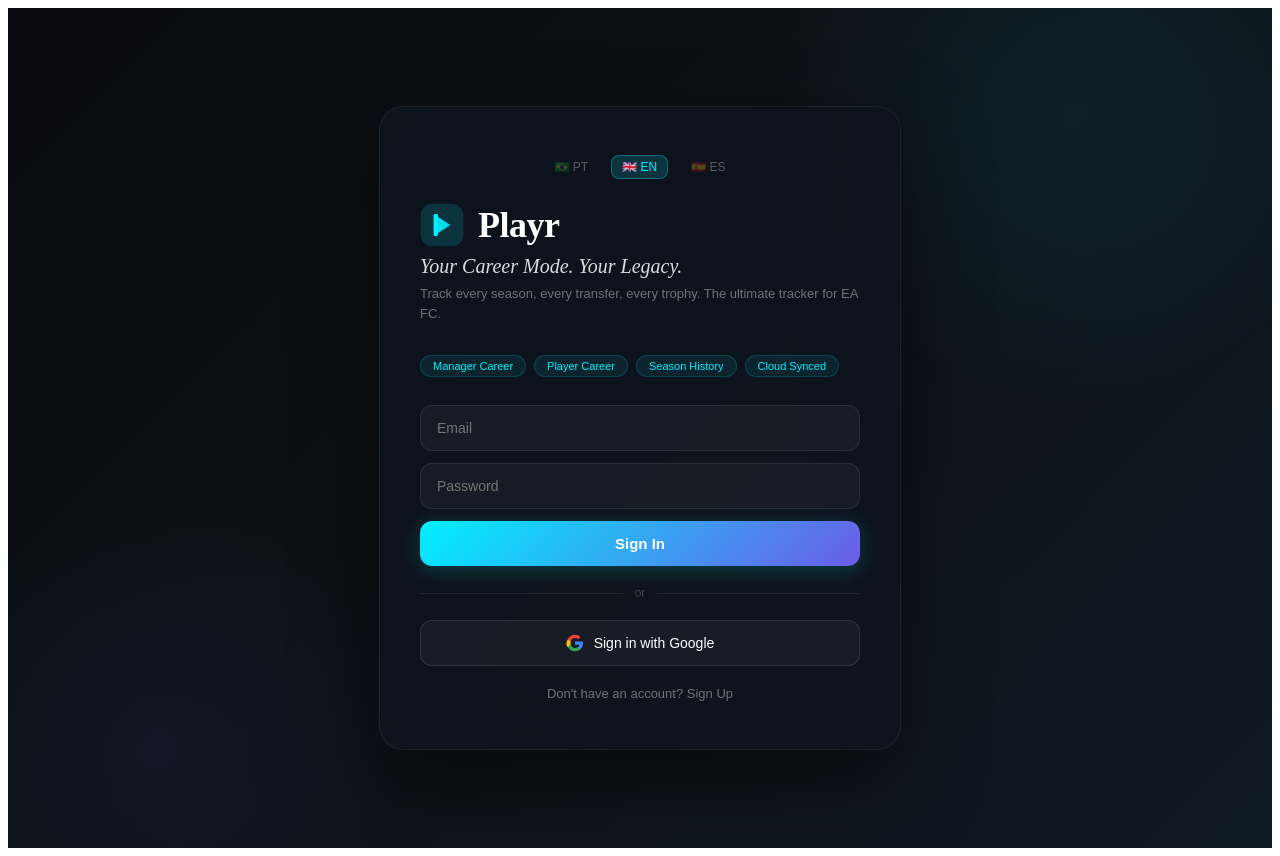
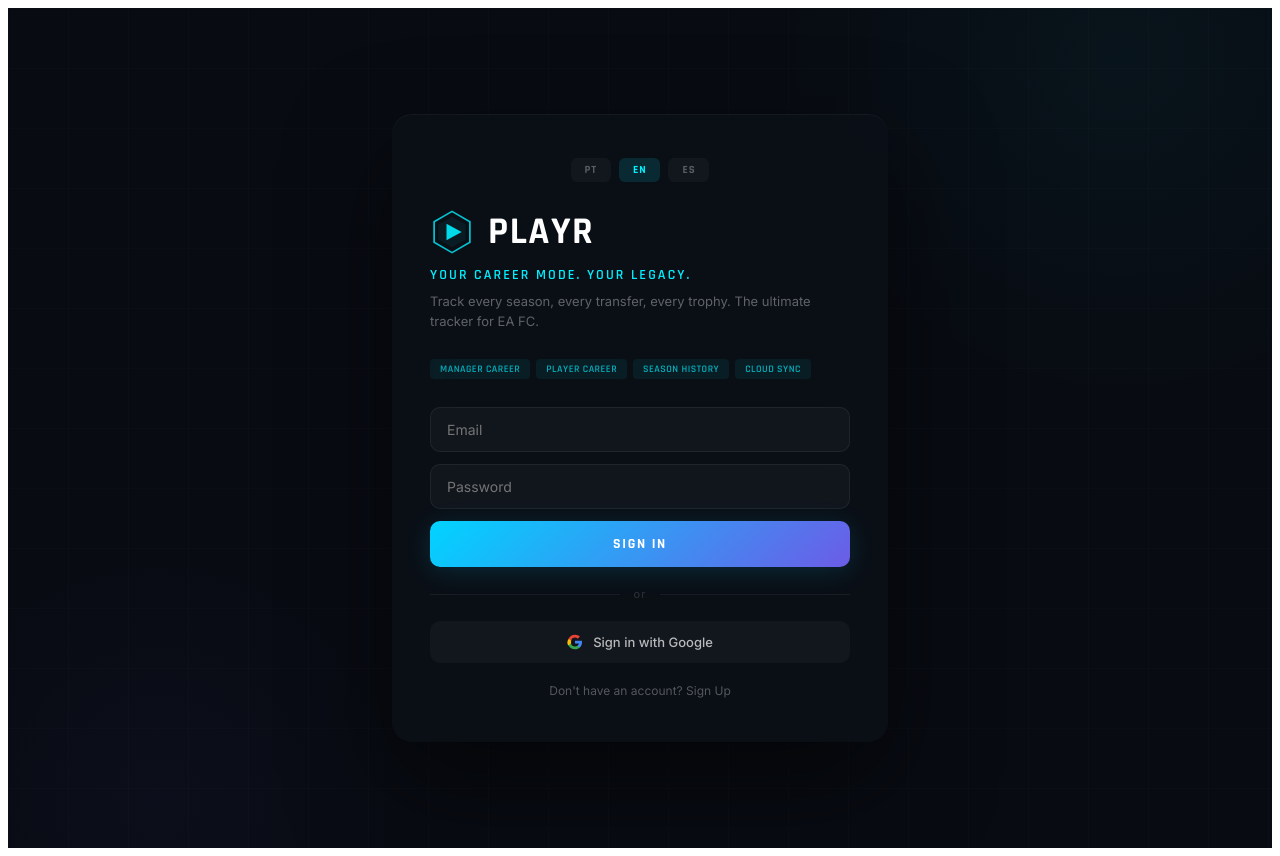
Before and after one commit to LeoSetto/playr, a React (Vite) app: page / in a window 1280 px wide. Built offline with nearby package versions, Linux system fonts and the light colour scheme; no server answers.

Commit message:
Update AuthProvider.jsx

```diff
--- a/AuthProvider.jsx
+++ b/AuthProvider.jsx
@@ -1,4 +1,4 @@
-// src/AuthProvider.jsx
+// AuthProvider.jsx
 import React, { createContext, useContext, useState, useEffect, useCallback } from 'react';
 import {
   onAuthStateChanged,
@@ -14,74 +14,55 @@
 const AuthContext = createContext(null);
 export const useAuth = () => useContext(AuthContext);
 
-/* ─── i18n for login screen ─── */
 const loginTexts = {
   'pt-BR': {
-    tagline: 'Seu Modo Carreira. Sua História.',
+    tagline: 'SEU MODO CARREIRA. SUA HISTÓRIA.',
     subtitle: 'Registre cada temporada, cada transferência, cada troféu. O tracker definitivo para EA FC.',
-    email: 'Email',
-    password: 'Senha',
-    login: 'Entrar',
-    register: 'Criar conta',
-    google: 'Entrar com Google',
-    or: 'ou',
-    toggle_register: 'Não tem conta? Cadastre-se',
-    toggle_login: 'Já tem conta? Entrar',
+    email: 'Email', password: 'Senha', login: 'ENTRAR', register: 'CRIAR CONTA',
+    google: 'Entrar com Google', or: 'ou',
+    toggle_register: 'Não tem conta? Cadastre-se', toggle_login: 'Já tem conta? Entrar',
     name: 'Seu nome',
-    error_email: 'Email inválido',
-    error_password: 'Senha deve ter 6+ caracteres',
-    features: ['Modo Carreira Treinador', 'Modo Carreira Jogador', 'Histórico de Temporadas', 'Nuvem Sincronizada']
+    features: ['Carreira Treinador', 'Carreira Jogador', 'Histórico de Temporadas', 'Cloud Sync']
   },
   en: {
-    tagline: 'Your Career Mode. Your Legacy.',
+    tagline: 'YOUR CAREER MODE. YOUR LEGACY.',
     subtitle: 'Track every season, every transfer, every trophy. The ultimate tracker for EA FC.',
-    email: 'Email',
-    password: 'Password',
-    login: 'Sign In',
-    register: 'Create Account',
-    google: 'Sign in with Google',
-    or: 'or',
-    toggle_register: "Don't have an account? Sign Up",
-    toggle_login: 'Already have an account? Sign In',
+    email: 'Email', password: 'Password', login: 'SIGN IN', register: 'CREATE ACCOUNT',
+    google: 'Sign in with Google', or: 'or',
+    toggle_register: "Don't have an account? Sign Up", toggle_login: 'Already have an account? Sign In',
     name: 'Your name',
-    error_email: 'Invalid email',
-    error_password: 'Password must be 6+ characters',
-    features: ['Manager Career', 'Player Career', 'Season History', 'Cloud Synced']
+    features: ['Manager Career', 'Player Career', 'Season History', 'Cloud Sync']
   },
   es: {
-    tagline: 'Tu Modo Carrera. Tu Legado.',
+    tagline: 'TU MODO CARRERA. TU LEGADO.',
     subtitle: 'Registra cada temporada, cada fichaje, cada trofeo. El tracker definitivo para EA FC.',
-    email: 'Email',
-    password: 'Contraseña',
-    login: 'Iniciar Sesión',
-    register: 'Crear Cuenta',
-    google: 'Entrar con Google',
-    or: 'o',
-    toggle_register: '¿No tienes cuenta? Regístrate',
-    toggle_login: '¿Ya tienes cuenta? Inicia sesión',
+    email: 'Email', password: 'Contraseña', login: 'ENTRAR', register: 'CREAR CUENTA',
+    google: 'Entrar con Google', or: 'o',
+    toggle_register: '¿No tienes cuenta? Regístrate', toggle_login: '¿Ya tienes cuenta? Inicia sesión',
     name: 'Tu nombre',
-    error_email: 'Email inválido',
-    error_password: 'La contraseña debe tener 6+ caracteres',
-    features: ['Carrera Entrenador', 'Carrera Jugador', 'Historial de Temporadas', 'Sincronización en la nube']
+    features: ['Carrera Entrenador', 'Carrera Jugador', 'Historial Temporadas', 'Cloud Sync']
   }
 };
 
-/* ─── Playr Logo SVG ─── */
+/* ─── New Playr Logo — geometric/angular EA FC-inspired ─── */
 const PlayrLogo = ({ size = 48, color = '#00F0FF' }) => (
   <svg width={size} height={size} viewBox="0 0 64 64" fill="none" xmlns="http://www.w3.org/2000/svg">
     <defs>
       <linearGradient id="logoGrad" x1="0" y1="0" x2="64" y2="64">
         <stop offset="0%" stopColor={color} />
-        <stop offset="100%" stopColor="#6C5CE7" />
+        <stop offset="50%" stopColor="#6C5CE7" />
+        <stop offset="100%" stopColor={color} />
       </linearGradient>
+      <clipPath id="hexClip">
+        <polygon points="32,2 58,17 58,47 32,62 6,47 6,17" />
+      </clipPath>
     </defs>
-    <rect x="2" y="2" width="60" height="60" rx="16" fill="url(#logoGrad)" opacity="0.15" stroke={color} strokeWidth="2" />
-    <path d="M20 16 L44 32 L20 48 Z" fill={color} opacity="0.9" />
-    <rect x="20" y="16" width="6" height="32" rx="2" fill={color} />
+    <polygon points="32,2 58,17 58,47 32,62 6,47 6,17" fill="none" stroke="url(#logoGrad)" strokeWidth="2.5" opacity="0.8" />
+    <polygon points="32,10 52,21 52,43 32,54 12,43 12,21" fill={color} opacity="0.06" />
+    <polygon points="24,20 46,32 24,44" fill={color} opacity="0.9" />
   </svg>
 );
 
-/* ─── Login Screen Component ─── */
 function LoginScreen() {
   const [isRegister, setIsRegister] = useState(false);
   const [email, setEmail] = useState('');
@@ -118,208 +99,132 @@
   const handleGoogle = async () => {
     setError('');
     setLoading(true);
-    try {
-      await signInWithPopup(auth, googleProvider);
-    } catch (err) {
-      setError(err.message.replace('Firebase: ', '').replace(/\(auth\/.*\)/, ''));
-    }
+    try { await signInWithPopup(auth, googleProvider); }
+    catch (err) { setError(err.message.replace('Firebase: ', '').replace(/\(auth\/.*\)/, '')); }
     setLoading(false);
   };
 
-  const s = {
-    page: {
-      minHeight: '100vh',
-      display: 'flex',
-      alignItems: 'center',
-      justifyContent: 'center',
-      background: 'linear-gradient(135deg, #0a0a0f 0%, #0d1117 40%, #0f1923 100%)',
-      fontFamily: "'Outfit', sans-serif",
-      padding: '20px',
-      position: 'relative',
-      overflow: 'hidden',
-    },
-    bgOrb1: {
-      position: 'absolute', width: 600, height: 600, borderRadius: '50%',
-      background: 'radial-gradient(circle, rgba(0,240,255,0.06) 0%, transparent 70%)',
-      top: '-200px', right: '-100px', pointerEvents: 'none',
-    },
-    bgOrb2: {
-      position: 'absolute', width: 500, height: 500, borderRadius: '50%',
-      background: 'radial-gradient(circle, rgba(108,92,231,0.06) 0%, transparent 70%)',
-      bottom: '-150px', left: '-100px', pointerEvents: 'none',
-    },
-    card: {
-      background: 'rgba(15,20,30,0.85)',
-      backdropFilter: 'blur(40px)',
-      border: '1px solid rgba(255,255,255,0.06)',
-      borderRadius: 24,
-      padding: '48px 40px',
-      maxWidth: 440,
-      width: '100%',
-      position: 'relative',
-      zIndex: 1,
-      boxShadow: '0 32px 80px rgba(0,0,0,0.5)',
-    },
-    logoRow: {
-      display: 'flex', alignItems: 'center', gap: 14, marginBottom: 8,
-    },
-    brand: {
-      fontFamily: "'Playfair Display', serif",
-      fontSize: 36, fontWeight: 700, color: '#fff',
-      letterSpacing: '-0.5px',
-    },
-    tagline: {
-      fontFamily: "'Playfair Display', serif",
-      fontSize: 20, color: 'rgba(255,255,255,0.85)',
-      marginBottom: 6, fontStyle: 'italic', fontWeight: 400,
-    },
-    subtitle: {
-      fontSize: 13, color: 'rgba(255,255,255,0.4)',
-      lineHeight: 1.5, marginBottom: 32,
-    },
-    features: {
-      display: 'flex', flexWrap: 'wrap', gap: 8, marginBottom: 28,
-    },
-    badge: {
-      fontSize: 11, padding: '4px 12px', borderRadius: 20,
-      background: 'rgba(0,240,255,0.08)', color: '#00F0FF',
-      border: '1px solid rgba(0,240,255,0.15)', fontWeight: 500,
-    },
-    input: {
-      width: '100%', padding: '14px 16px', borderRadius: 12,
-      background: 'rgba(255,255,255,0.04)', border: '1px solid rgba(255,255,255,0.08)',
-      color: '#fff', fontSize: 14, fontFamily: "'Outfit', sans-serif",
-      outline: 'none', marginBottom: 12, boxSizing: 'border-box',
-      transition: 'border-color 0.2s',
-    },
-    btn: {
-      width: '100%', padding: '14px', borderRadius: 12,
-      background: 'linear-gradient(135deg, #00F0FF, #6C5CE7)',
-      color: '#fff', fontSize: 15, fontWeight: 600,
-      border: 'none', cursor: 'pointer',
-      fontFamily: "'Outfit', sans-serif",
-      transition: 'transform 0.15s, box-shadow 0.15s',
-      boxShadow: '0 4px 20px rgba(0,240,255,0.2)',
-    },
-    divider: {
-      display: 'flex', alignItems: 'center', gap: 12,
-      margin: '20px 0', color: 'rgba(255,255,255,0.2)', fontSize: 12,
-    },
-    line: { flex: 1, height: 1, background: 'rgba(255,255,255,0.08)' },
-    googleBtn: {
-      width: '100%', padding: '13px', borderRadius: 12,
-      background: 'rgba(255,255,255,0.04)',
-      border: '1px solid rgba(255,255,255,0.1)',
-      color: '#fff', fontSize: 14, fontWeight: 500,
-      cursor: 'pointer', fontFamily: "'Outfit', sans-serif",
-      display: 'flex', alignItems: 'center', justifyContent: 'center', gap: 10,
-      transition: 'background 0.2s',
-    },
-    toggle: {
-      textAlign: 'center', marginTop: 20, fontSize: 13,
-      color: 'rgba(255,255,255,0.4)', cursor: 'pointer',
-    },
-    error: {
-      background: 'rgba(255,60,60,0.1)', border: '1px solid rgba(255,60,60,0.2)',
-      borderRadius: 10, padding: '10px 14px', fontSize: 13,
-      color: '#ff6b6b', marginBottom: 16,
-    },
-    langRow: {
-      display: 'flex', justifyContent: 'center', gap: 12,
-      marginBottom: 24,
-    },
-    langBtn: (active) => ({
-      fontSize: 12, padding: '4px 10px', borderRadius: 8,
-      background: active ? 'rgba(0,240,255,0.15)' : 'transparent',
-      color: active ? '#00F0FF' : 'rgba(255,255,255,0.3)',
-      border: active ? '1px solid rgba(0,240,255,0.3)' : '1px solid transparent',
-      cursor: 'pointer', fontFamily: "'Outfit', sans-serif",
-    }),
-  };
+  return (
+    <div style={{
+      minHeight: '100vh', display: 'flex', alignItems: 'center', justifyContent: 'center',
+      background: '#080b12', fontFamily: "'Inter', sans-serif", padding: 20,
+      position: 'relative', overflow: 'hidden',
+    }}>
+      {/* Background effects */}
+      <div style={{ position: 'absolute', width: 700, height: 700, borderRadius: '50%', background: 'radial-gradient(circle, rgba(0,240,255,0.04) 0%, transparent 70%)', top: -300, right: -200, pointerEvents: 'none' }} />
+      <div style={{ position: 'absolute', width: 500, height: 500, borderRadius: '50%', background: 'radial-gradient(circle, rgba(108,92,231,0.04) 0%, transparent 70%)', bottom: -200, left: -100, pointerEvents: 'none' }} />
+      {/* Subtle grid lines */}
+      <div style={{ position: 'absolute', inset: 0, backgroundImage: 'linear-gradient(rgba(255,255,255,0.012) 1px, transparent 1px), linear-gradient(90deg, rgba(255,255,255,0.012) 1px, transparent 1px)', backgroundSize: '60px 60px', pointerEvents: 'none' }} />
 
-  return (
-    <div style={s.page}>
-      <div style={s.bgOrb1} />
-      <div style={s.bgOrb2} />
-      <div style={s.card}>
-        <div style={s.langRow}>
-          {['pt-BR', 'en', 'es'].map(l => (
-            <button key={l} style={s.langBtn(lang === l)} onClick={() => setLang(l)}>
-              {l === 'pt-BR' ? '🇧🇷 PT' : l === 'en' ? '🇬🇧 EN' : '🇪🇸 ES'}
-            </button>
+      <div style={{
+        background: 'rgba(12,16,24,0.9)', backdropFilter: 'blur(40px)',
+        borderRadius: 20, padding: '44px 38px', maxWidth: 420, width: '100%',
+        position: 'relative', zIndex: 1,
+        boxShadow: '0 40px 100px rgba(0,0,0,0.5), inset 0 1px 0 rgba(255,255,255,0.04)',
+        border: 'none',
+      }}>
+        {/* Language selector */}
+        <div style={{ display: 'flex', justifyContent: 'center', gap: 8, marginBottom: 28 }}>
+          {[['pt-BR', 'PT'], ['en', 'EN'], ['es', 'ES']].map(([code, label]) => (
+            <button key={code} onClick={() => setLang(code)} style={{
+              fontSize: 11, padding: '5px 14px', borderRadius: 6,
+              background: lang === code ? 'rgba(0,240,255,0.12)' : 'rgba(255,255,255,0.03)',
+              color: lang === code ? '#00F0FF' : 'rgba(255,255,255,0.3)',
+              border: 'none', cursor: 'pointer', fontFamily: "'Rajdhani', sans-serif",
+              fontWeight: 700, letterSpacing: '0.08em', transition: 'all 0.15s',
+            }}>{label}</button>
           ))}
         </div>
 
-        <div style={s.logoRow}>
+        {/* Logo + Brand */}
+        <div style={{ display: 'flex', alignItems: 'center', gap: 14, marginBottom: 6 }}>
           <PlayrLogo size={44} />
-          <span style={s.brand}>Playr</span>
-        </div>
-        <div style={s.tagline}>{t.tagline}</div>
-        <div style={s.subtitle}>{t.subtitle}</div>
-
-        <div style={s.features}>
-          {t.features.map((f, i) => <span key={i} style={s.badge}>{f}</span>)}
+          <span style={{
+            fontFamily: "'Rajdhani', sans-serif", fontSize: 38, fontWeight: 700,
+            color: '#fff', letterSpacing: '0.04em', lineHeight: 1,
+          }}>PLAYR</span>
         </div>
 
-        {error && <div style={s.error}>{error}</div>}
+        <div style={{
+          fontFamily: "'Rajdhani', sans-serif", fontSize: 14, fontWeight: 600,
+          color: '#00F0FF', letterSpacing: '0.15em', marginBottom: 8, marginTop: 12,
+        }}>{t.tagline}</div>
+
+        <div style={{ fontSize: 13, color: 'rgba(255,255,255,0.35)', lineHeight: 1.5, marginBottom: 28 }}>
+          {t.subtitle}
+        </div>
+
+        {/* Feature badges */}
+        <div style={{ display: 'flex', flexWrap: 'wrap', gap: 6, marginBottom: 28 }}>
+          {t.features.map((f, i) => (
+            <span key={i} style={{
+              fontSize: 10, padding: '4px 10px', borderRadius: 4,
+              background: 'rgba(0,240,255,0.06)', color: 'rgba(0,240,255,0.7)',
+              fontWeight: 600, fontFamily: "'Rajdhani', sans-serif",
+              letterSpacing: '0.05em', textTransform: 'uppercase',
+            }}>{f}</span>
+          ))}
+        </div>
+
+        {error && (
+          <div style={{
+            background: 'rgba(255,60,60,0.08)', borderRadius: 8,
+            padding: '10px 14px', fontSize: 13, color: '#ff6b6b', marginBottom: 16,
+            borderLeft: '3px solid #ff6b6b',
+          }}>{error}</div>
+        )}
 
         <form onSubmit={handleEmail}>
           {isRegister && (
-            <input
-              style={s.input}
-              placeholder={t.name}
-              value={name}
+            <input style={inputStyle} placeholder={t.name} value={name}
               onChange={e => setName(e.target.value)}
-              onFocus={e => e.target.style.borderColor = 'rgba(0,240,255,0.4)'}
-              onBlur={e => e.target.style.borderColor = 'rgba(255,255,255,0.08)'}
+              onFocus={e => { e.target.style.borderColor = 'rgba(0,240,255,0.3)'; e.target.style.background = 'rgba(0,240,255,0.04)'; }}
+              onBlur={e => { e.target.style.borderColor = 'rgba(255,255,255,0.06)'; e.target.style.background = 'rgba(255,255,255,0.03)'; }}
             />
           )}
-          <input
-            style={s.input}
-            type="email"
-            placeholder={t.email}
-            value={email}
-            onChange={e => setEmail(e.target.value)}
-            required
-            onFocus={e => e.target.style.borderColor = 'rgba(0,240,255,0.4)'}
-            onBlur={e => e.target.style.borderColor = 'rgba(255,255,255,0.08)'}
+          <input style={inputStyle} type="email" placeholder={t.email} value={email}
+            onChange={e => setEmail(e.target.value)} required
+            onFocus={e => { e.target.style.borderColor = 'rgba(0,240,255,0.3)'; e.target.style.background = 'rgba(0,240,255,0.04)'; }}
+            onBlur={e => { e.target.style.borderColor = 'rgba(255,255,255,0.06)'; e.target.style.background = 'rgba(255,255,255,0.03)'; }}
           />
-          <input
-            style={s.input}
-            type="password"
-            placeholder={t.password}
-            value={password}
-            onChange={e => setPassword(e.target.value)}
-            required
-            minLength={6}
-            onFocus={e => e.target.style.borderColor = 'rgba(0,240,255,0.4)'}
-            onBlur={e => e.target.style.borderColor = 'rgba(255,255,255,0.08)'}
+          <input style={inputStyle} type="password" placeholder={t.password} value={password}
+            onChange={e => setPassword(e.target.value)} required minLength={6}
+            onFocus={e => { e.target.style.borderColor = 'rgba(0,240,255,0.3)'; e.target.style.background = 'rgba(0,240,255,0.04)'; }}
+            onBlur={e => { e.target.style.borderColor = 'rgba(255,255,255,0.06)'; e.target.style.background = 'rgba(255,255,255,0.03)'; }}
           />
-          <button
-            type="submit"
-            style={{ ...s.btn, opacity: loading ? 0.7 : 1 }}
-            disabled={loading}
-            onMouseOver={e => { e.target.style.transform = 'translateY(-1px)'; e.target.style.boxShadow = '0 6px 30px rgba(0,240,255,0.3)'; }}
-            onMouseOut={e => { e.target.style.transform = 'translateY(0)'; e.target.style.boxShadow = '0 4px 20px rgba(0,240,255,0.2)'; }}
+          <button type="submit" disabled={loading} style={{
+            width: '100%', padding: 14, borderRadius: 10,
+            background: 'linear-gradient(135deg, #00D4FF 0%, #6C5CE7 100%)',
+            color: '#fff', fontSize: 14, fontWeight: 700, border: 'none', cursor: 'pointer',
+            fontFamily: "'Rajdhani', sans-serif", letterSpacing: '0.12em',
+            transition: 'all 0.15s', opacity: loading ? 0.6 : 1,
+            boxShadow: '0 4px 24px rgba(0,200,255,0.15)',
+          }}
+            onMouseOver={e => { e.target.style.boxShadow = '0 6px 32px rgba(0,200,255,0.25)'; e.target.style.transform = 'translateY(-1px)'; }}
+            onMouseOut={e => { e.target.style.boxShadow = '0 4px 24px rgba(0,200,255,0.15)'; e.target.style.transform = 'translateY(0)'; }}
           >
             {loading ? '...' : isRegister ? t.register : t.login}
           </button>
         </form>
 
-        <div style={s.divider}>
-          <div style={s.line} />
+        <div style={{ display: 'flex', alignItems: 'center', gap: 14, margin: '20px 0', color: 'rgba(255,255,255,0.15)', fontSize: 11, letterSpacing: '0.1em' }}>
+          <div style={{ flex: 1, height: 1, background: 'rgba(255,255,255,0.06)' }} />
           <span>{t.or}</span>
-          <div style={s.line} />
+          <div style={{ flex: 1, height: 1, background: 'rgba(255,255,255,0.06)' }} />
         </div>
 
-        <button
-          style={s.googleBtn}
-          onClick={handleGoogle}
-          disabled={loading}
-          onMouseOver={e => e.target.style.background = 'rgba(255,255,255,0.08)'}
-          onMouseOut={e => e.target.style.background = 'rgba(255,255,255,0.04)'}
+        <button onClick={handleGoogle} disabled={loading} style={{
+          width: '100%', padding: 13, borderRadius: 10,
+          background: 'rgba(255,255,255,0.03)', border: 'none',
+          color: 'rgba(255,255,255,0.7)', fontSize: 13, fontWeight: 500,
+          cursor: 'pointer', fontFamily: "'Inter', sans-serif",
+          display: 'flex', alignItems: 'center', justifyContent: 'center', gap: 10,
+          transition: 'all 0.15s',
+        }}
+          onMouseOver={e => e.currentTarget.style.background = 'rgba(255,255,255,0.06)'}
+          onMouseOut={e => e.currentTarget.style.background = 'rgba(255,255,255,0.03)'}
         >
-          <svg width="18" height="18" viewBox="0 0 24 24">
+          <svg width="16" height="16" viewBox="0 0 24 24">
             <path fill="#4285F4" d="M22.56 12.25c0-.78-.07-1.53-.2-2.25H12v4.26h5.92a5.06 5.06 0 0 1-2.2 3.32v2.77h3.57c2.08-1.92 3.27-4.74 3.27-8.1z"/>
             <path fill="#34A853" d="M12 23c2.97 0 5.46-.98 7.28-2.66l-3.57-2.77c-.98.66-2.23 1.06-3.71 1.06-2.86 0-5.29-1.93-6.16-4.53H2.18v2.84C3.99 20.53 7.7 23 12 23z"/>
             <path fill="#FBBC05" d="M5.84 14.09c-.22-.66-.35-1.36-.35-2.09s.13-1.43.35-2.09V7.07H2.18A11.96 11.96 0 0 0 0 12c0 1.94.46 3.77 1.28 5.39l3.56-2.77z" transform="translate(0.5,0)"/>
@@ -328,11 +233,10 @@
           {t.google}
         </button>
 
-        <div
-          style={s.toggle}
-          onClick={() => { setIsRegister(!isRegister); setError(''); }}
+        <div onClick={() => { setIsRegister(!isRegister); setError(''); }}
+          style={{ textAlign: 'center', marginTop: 20, fontSize: 12, color: 'rgba(255,255,255,0.3)', cursor: 'pointer', transition: 'color 0.15s' }}
           onMouseOver={e => e.target.style.color = '#00F0FF'}
-          onMouseOut={e => e.target.style.color = 'rgba(255,255,255,0.4)'}
+          onMouseOut={e => e.target.style.color = 'rgba(255,255,255,0.3)'}
         >
           {isRegister ? t.toggle_login : t.toggle_register}
         </div>
@@ -341,7 +245,14 @@
   );
 }
 
-/* ─── Auth Provider ─── */
+const inputStyle = {
+  width: '100%', padding: '13px 16px', borderRadius: 10,
+  background: 'rgba(255,255,255,0.03)', border: '1px solid rgba(255,255,255,0.06)',
+  color: '#fff', fontSize: 14, fontFamily: "'Inter', sans-serif",
+  outline: 'none', marginBottom: 12, boxSizing: 'border-box',
+  transition: 'all 0.2s',
+};
+
 export function AuthProvider({ children }) {
   const [user, setUser] = useState(null);
   const [userData, setUserData] = useState(null);
@@ -353,22 +264,13 @@
       if (u) {
         const ref = doc(db, 'users', u.uid);
         const snap = await getDoc(ref);
-        if (snap.exists()) {
-          setUserData(snap.data());
-        } else {
-          const initial = {
-            displayName: u.displayName || '',
-            email: u.email,
-            createdAt: serverTimestamp(),
-            settings: { language: 'pt-BR', accentColor: '#00F0FF', currency: 'EUR', theme: 'dark' },
-            saves: [],
-          };
+        if (snap.exists()) { setUserData(snap.data()); }
+        else {
+          const initial = { displayName: u.displayName || '', email: u.email, createdAt: serverTimestamp(), settings: { language: 'pt-BR', accentColor: '#00F0FF', currency: 'EUR', theme: 'dark' }, saves: [] };
           await setDoc(ref, initial);
           setUserData(initial);
         }
-      } else {
-        setUserData(null);
-      }
+      } else { setUserData(null); }
       setLoading(false);
     });
     return () => unsub();
@@ -385,10 +287,7 @@
     if (!user) return null;
     const ref = doc(db, 'users', user.uid);
     const snap = await getDoc(ref);
-    if (snap.exists()) {
-      setUserData(snap.data());
-      return snap.data();
-    }
+    if (snap.exists()) { setUserData(snap.data()); return snap.data(); }
     return null;
   }, [user]);
 
@@ -396,13 +295,10 @@
 
   if (loading) {
     return (
-      <div style={{
-        minHeight: '100vh', display: 'flex', alignItems: 'center', justifyContent: 'center',
-        background: '#0a0a0f', color: '#00F0FF', fontFamily: "'Outfit', sans-serif", fontSize: 18,
-      }}>
+      <div style={{ minHeight: '100vh', display: 'flex', alignItems: 'center', justifyContent: 'center', background: '#080b12', color: '#00F0FF', fontFamily: "'Rajdhani', sans-serif", fontSize: 18 }}>
         <div style={{ textAlign: 'center' }}>
           <PlayrLogo size={56} />
-          <div style={{ marginTop: 16, opacity: 0.7 }}>Loading...</div>
+          <div style={{ marginTop: 16, opacity: 0.5, letterSpacing: '0.15em', fontWeight: 600 }}>LOADING...</div>
         </div>
       </div>
     );
```
